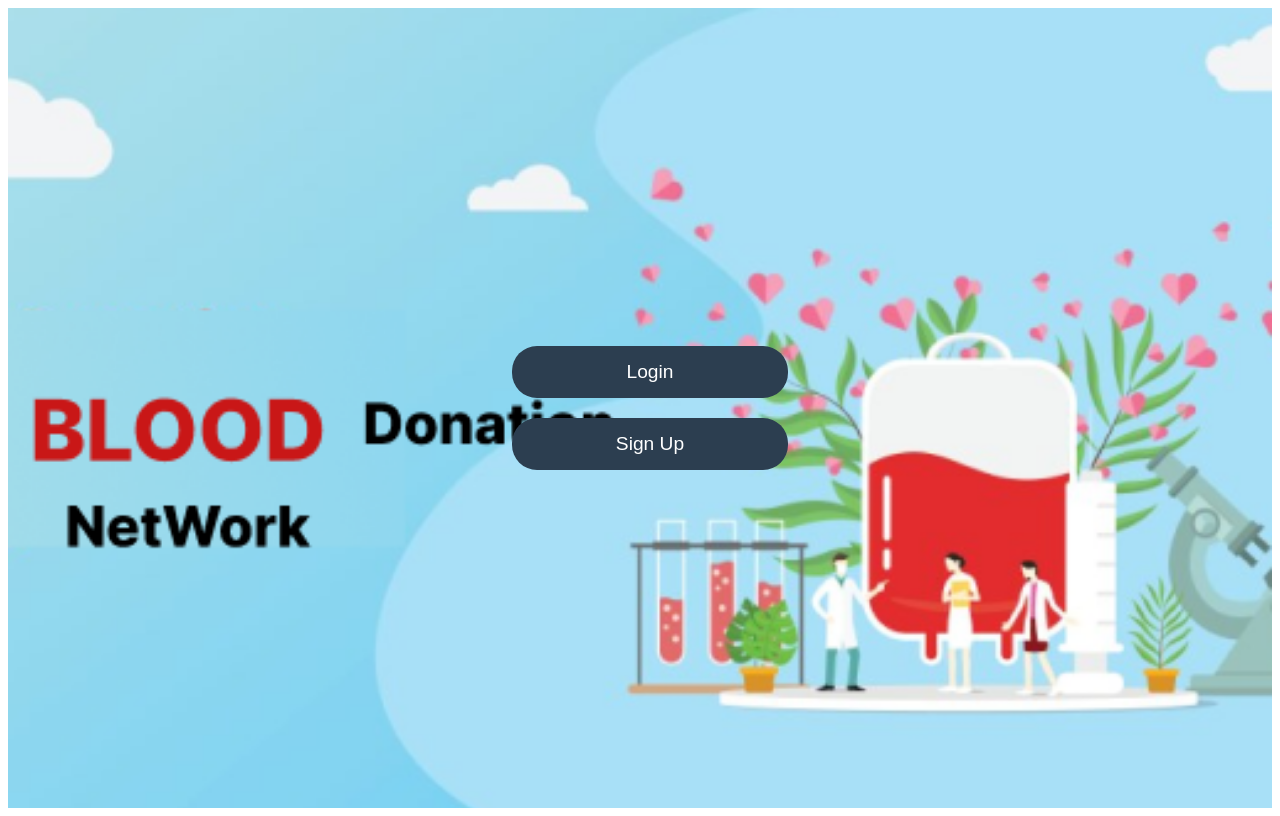
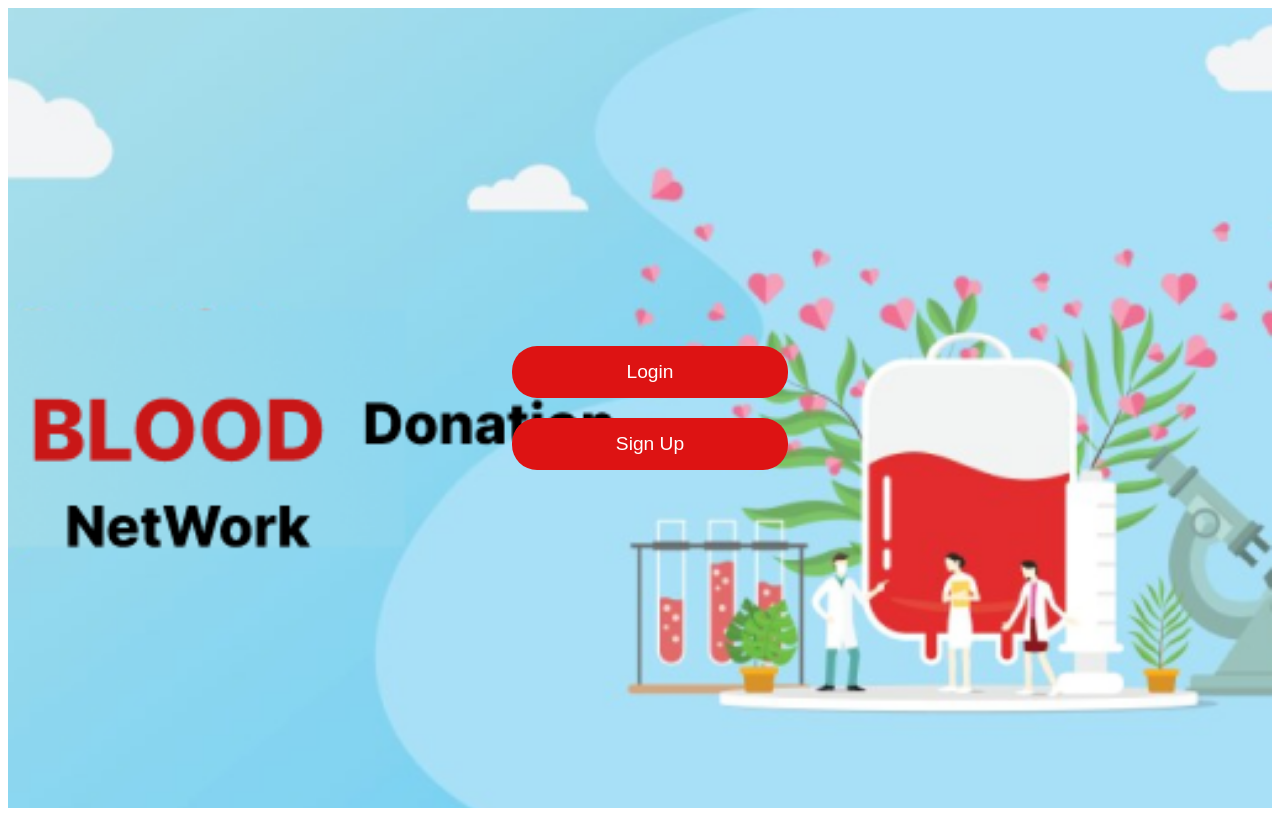
Before and after one commit to sshreya007/BloodDonationNetwork-Frontend, a React (Create React App) app: page / in a window 1280 px wide. Built offline with nearby package versions, Linux system fonts and the light colour scheme.

Commit message:
working on buttons

```diff
--- a/src/components/Login/Login.js
+++ b/src/components/Login/Login.js
@@ -18,6 +18,7 @@ const Login = ({ setIsAuthenticated }) => {
   };
 
   return (
+
     <div className={styles.container}>
       <form onSubmit={handleSubmit} className={styles.form}>
         <h2 className={styles.title}>Login</h2>
--- a/src/components/Welcome/Welcome.module.css
+++ b/src/components/Welcome/Welcome.module.css
@@ -17,7 +17,7 @@
   margin: 10px;
   padding: 15px 30px;
   font-size: 1.2rem;
-  background-color: #2c3e50;
+  background-color: #dd1313;
   color: white;
   border: none;
   border-radius: 25px;
```
